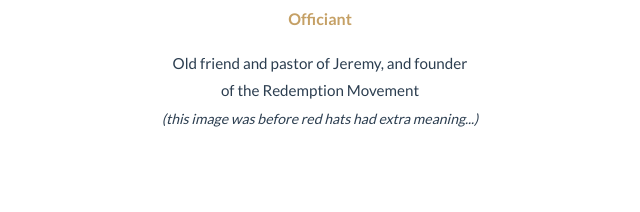
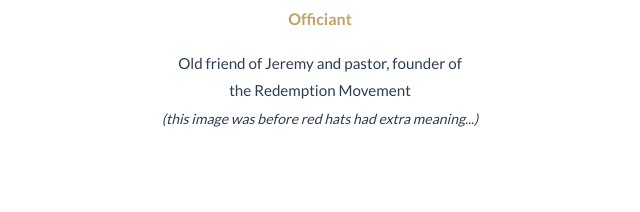
Before and after one commit to ijerryjones-cmyk/Jeremy-Brianna.com, a plain HTML site: page wedding-party.html in a window 1280 px wide. Shown: the part 2664-2876 px from the top of the page, 320-960 px from the left. Drawn offline with nearby package versions, Linux system fonts and the light colour scheme; a web font is replaced by a local one.

Commit message:
Update wedding-party.html

```diff
--- a/wedding-party.html
+++ b/wedding-party.html
@@ -195,7 +195,7 @@
                         <img src="assets/Kaler.jpg" alt="Kaler">
                         <h4>Pastor Kaler</h4>
                         <span class="role">Officiant</span>
-                        <p>Old friend and pastor of Jeremy, and founder of the Redemption Movement</p> <p></p> <i><small>(this image was before red hats had extra meaning...)</p>
+                        <p>Old friend of Jeremy and pastor, founder of the Redemption Movement</p> <p></p> <i><small>(this image was before red hats had extra meaning...)</p>
                     </div>
                 </div>
             </div>
```
